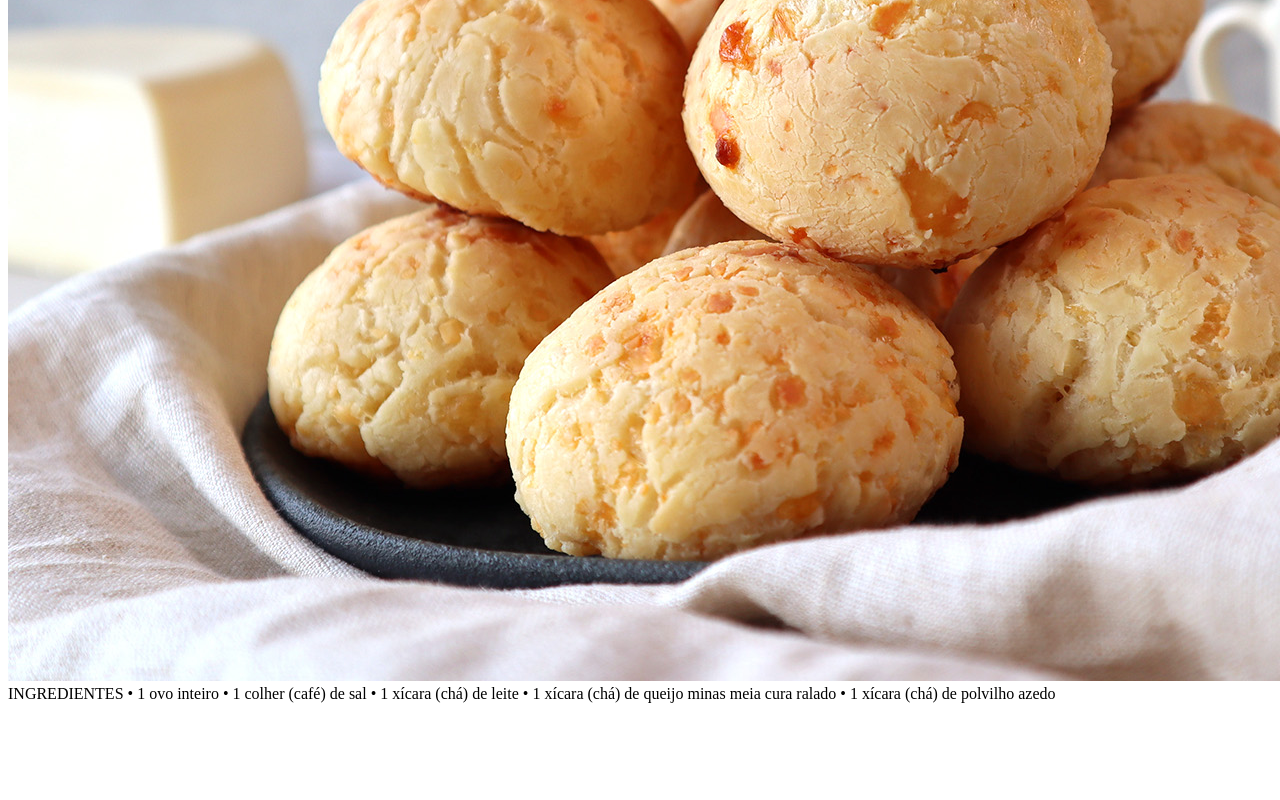
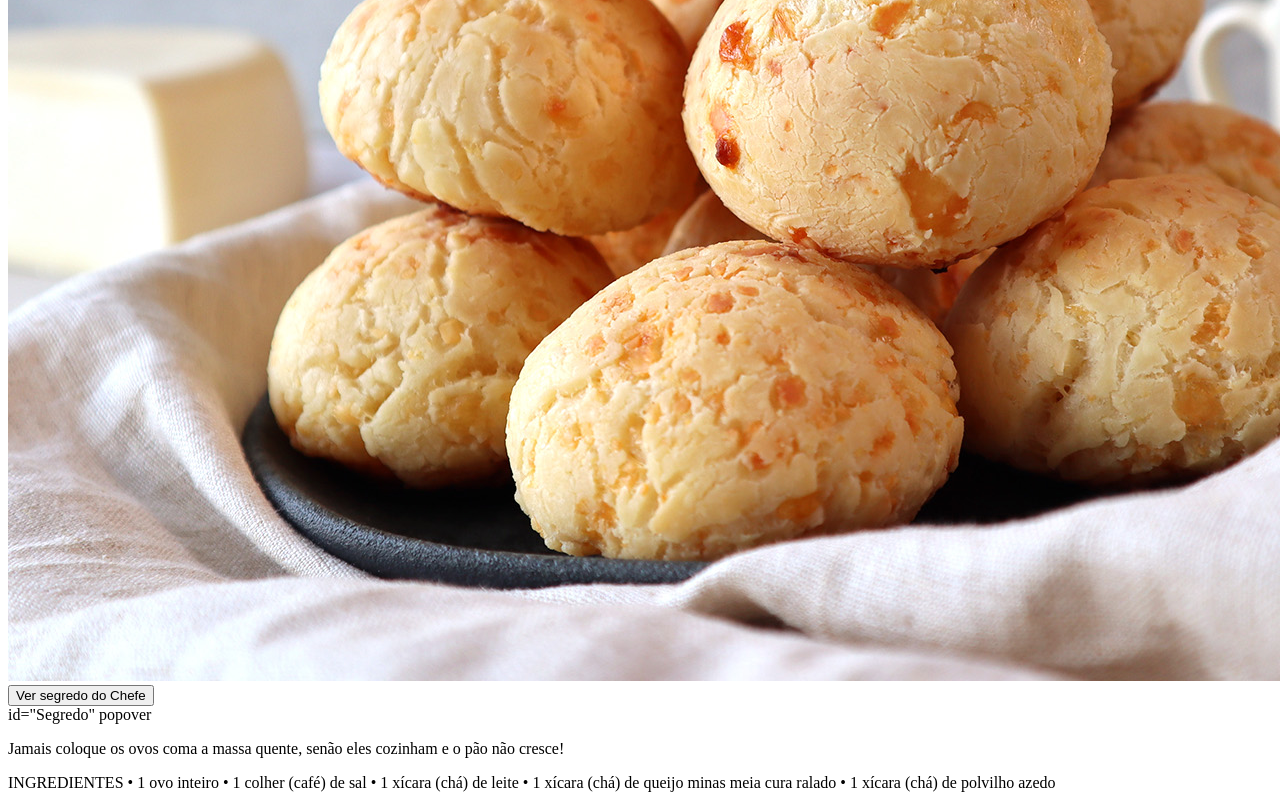
Before and after one commit to guiheolires/receitas-de-minas, a plain HTML site: page index.html in a window 1280 px wide. Shown: the part 443-1243 px from the top of the page. Before the commit the page ends 1154 px from the top, so only its background shows below. Drawn offline with Linux system fonts and the light colour scheme; files whose address does not match are found by name.

Commit message:
feat: cria botao interativo com dica secreta usando o popover

```diff
--- a/index.html
+++ b/index.html
@@ -9,8 +9,12 @@
 <header>Delícias de Minas</header>
 <header>Pão de Queijo</header>
 <body><img src="C:\Users\1065982\Downloads\yt-069_pao-de-queijo_receita.jpg" alt="Pao de queijo">
+    <button popovertarget="segredo">Ver segredo do Chefe</button>
+    <div> id="Segredo" popover
+        <p>Jamais coloque os ovos coma a massa quente, senão eles cozinham e o pão não cresce!
 
-<main>INGREDIENTES
+        </p>
+    <main><section>INGREDIENTES
 • 1 ovo inteiro
 • 1 colher (café) de sal
 • 1 xícara (chá) de leite
```
